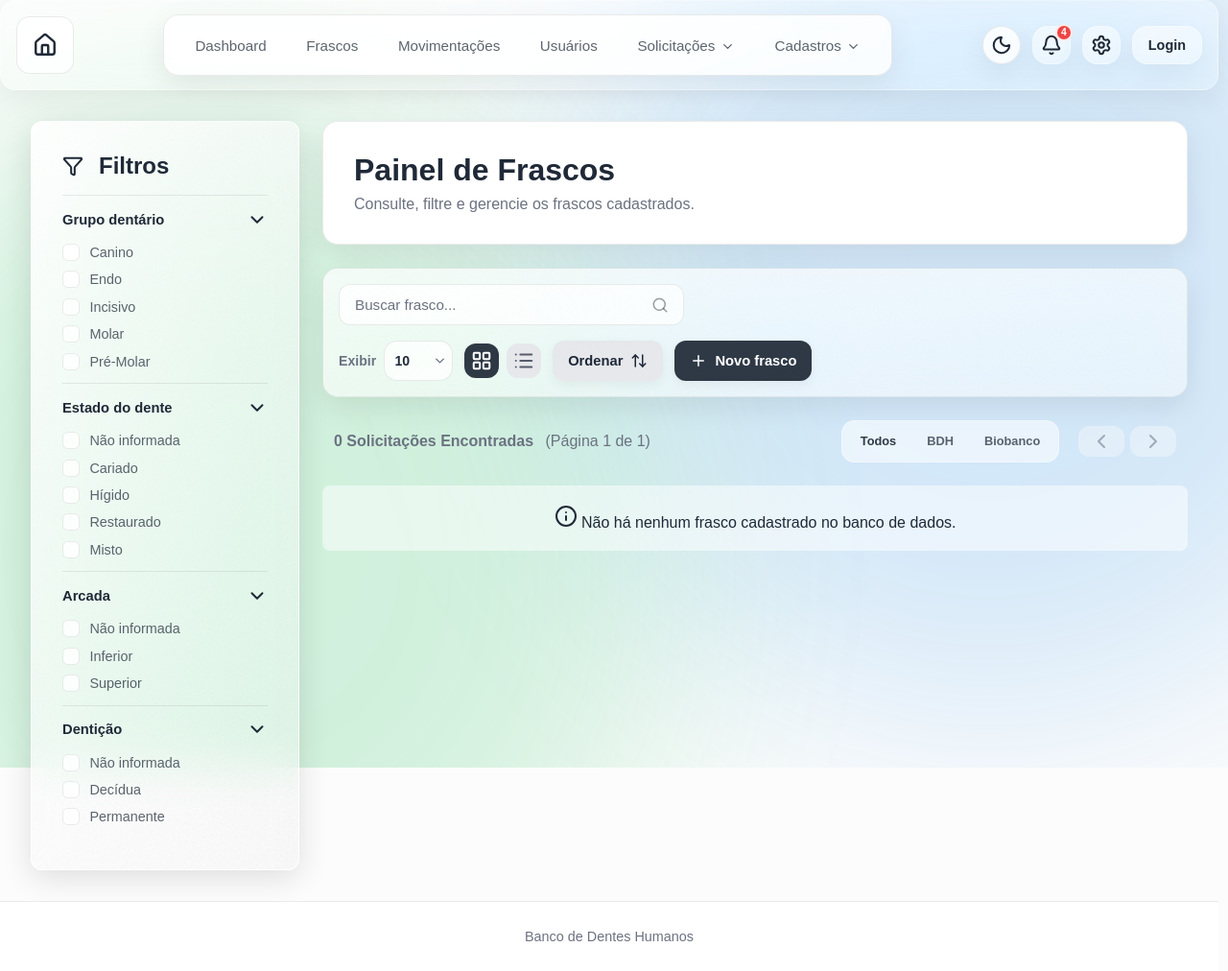
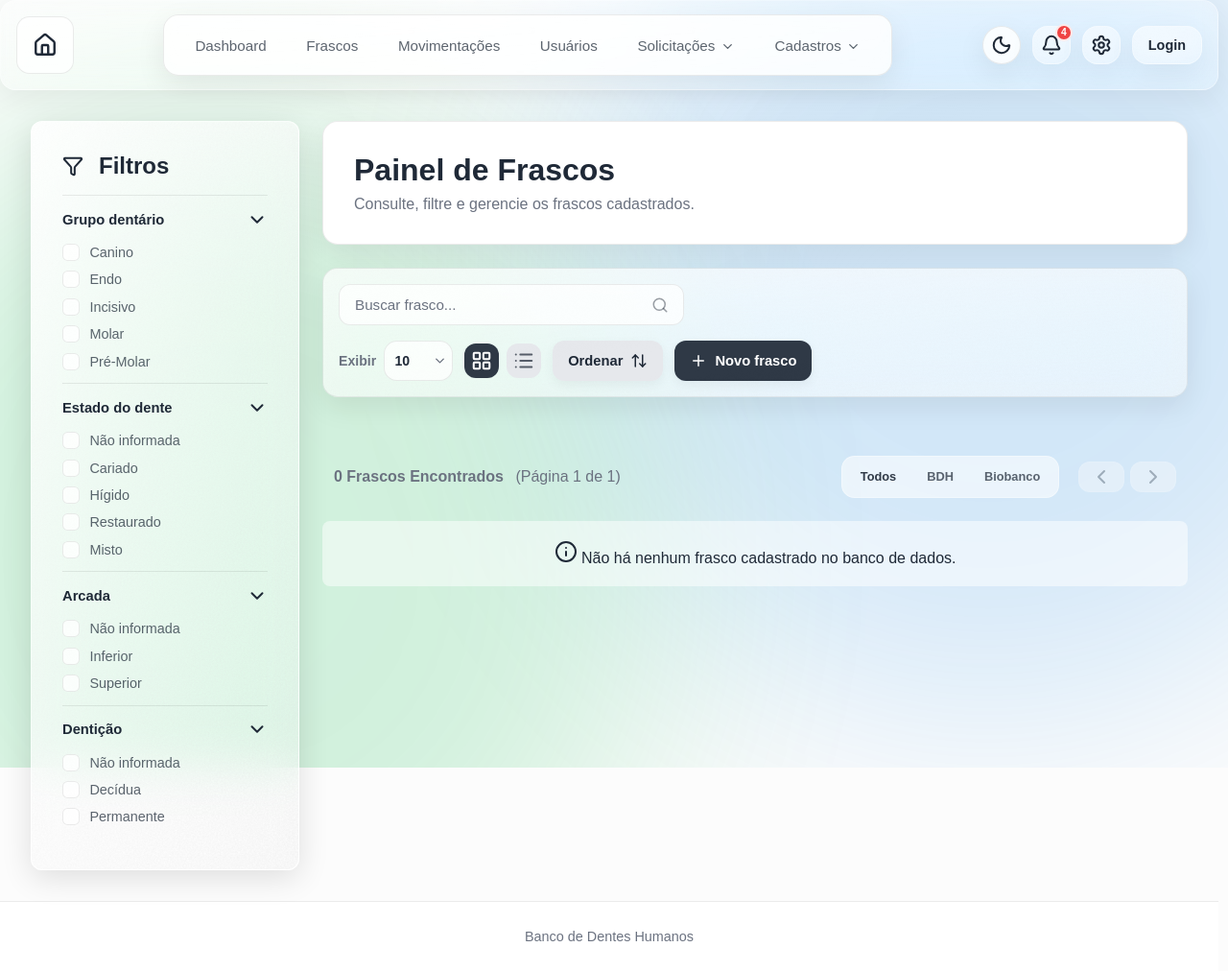
Before and after one commit to ribasMarcosEduardo/bancoDentes, a Spring Boot app: page /frasco/painel in a window 1280 px wide. Shown: the whole page at 96% size. Run offline with Spring Boot 4, Linux system fonts and the light colour scheme; data that the repository does not hold is empty; some web fonts are replaced.

Commit message:
fix: corrige bug de cards de filtros e corrige label de resultados encontrados nos painéis

```diff
--- a/src/main/resources/static/css/frascoForm.css
+++ /dev/null
@@ -1,6 +0,0 @@
-#frascoConteudo {
-    background-color: #ffffff;
-    padding: 2rem;
-    border-radius: 0.75rem;
-    box-shadow: 0 0.125rem 0.25rem rgba(0, 0, 0, 0.075);
-}
--- a/src/main/resources/static/js/filters.js
+++ b/src/main/resources/static/js/filters.js
@@ -12,15 +12,11 @@ function setupFilters() {
     const btnPrevPage = document.getElementById("btnPrevPage");
     const btnNextPage = document.getElementById("btnNextPage");
     const paginationInfo = document.getElementById("paginationInfo");
+    const paginationLabel = paginationInfo ? (paginationInfo.getAttribute("data-label") || "Resultados Encontrados") : "";
 
     let sortAscending = false;
     let currentPage = 1;
     let rowsPerPage = parseInt(pageSizeSelect ? pageSizeSelect.value : 10);
-
-    // Esconde a barra de filtros ativos no carregamento da página
-    if (activeFiltersBar) {
-        activeFiltersBar.style.display = 'none';
-    }
 
     // Configura o comportamento de abrir/fechar as seções do menu lateral de filtros
     sections.forEach((section) => {
@@ -153,7 +149,7 @@ function setupFilters() {
         });
 
         if (paginationInfo) {
-            paginationInfo.innerHTML = `${totalRows} Solicitações Encontradas <span style="font-weight: normal; margin-left: 8px;">(Página ${currentPage} de ${totalPages})</span>`;
+            paginationInfo.innerHTML = `${totalRows} ${paginationLabel} <span style="font-weight: normal; margin-left: 8px;">(Página ${currentPage} de ${totalPages})</span>`;
         }
 
         if (btnPrevPage) btnPrevPage.disabled = (currentPage === 1);
@@ -218,9 +214,7 @@ function setupFilters() {
         });
 
         if (activeFiltersBar) {
-            const hasActive = chipsByCheckbox.size > 0;
-            activeFiltersBar.style.display = hasActive ? '' : 'none';
-            activeFiltersBar.classList.toggle("has-active", hasActive);
+            activeFiltersBar.classList.toggle("has-active", chipsByCheckbox.size > 0);
         }
     }
 
--- a/src/main/resources/templates/painelAnalise/analiseList.html
+++ b/src/main/resources/templates/painelAnalise/analiseList.html
@@ -247,7 +247,7 @@
             <div class="list-panel">
                 <div class="pagination">
                     <div class="low-opacity">
-                        <strong id="paginationInfo" th:text="${#lists.size(solicitacoes)} + ' Solicitações Encontradas - Mais Recentes'">0 Solicitações Encontradas</strong>
+                        <strong id="paginationInfo" data-label="Solicitações Encontradas" th:text="${#lists.size(solicitacoes)} + ' Solicitações Encontradas - Mais Recentes'">0 Solicitações Encontradas</strong>
                     </div>
 
                     <div class="pagination__actions">
--- a/src/main/resources/templates/painelFrascos/frascosList.html
+++ b/src/main/resources/templates/painelFrascos/frascosList.html
@@ -166,7 +166,7 @@
       <div class="list-panel">
         <div class="pagination">
           <div class="low-opacity">
-            <strong id="paginationInfo" th:text="${#lists.size(frascos)} + ' Resultados Encontrados'">0 Resultados Encontrados</strong>
+            <strong id="paginationInfo" data-label="Frascos Encontrados" th:text="${#lists.size(frascos)} + ' Frascos Encontrados'">0 Frascos Encontrados</strong>
           </div>
           <div class="pagination__actions">
             <div class="sector-switch" id="sectorSwitch">
--- a/src/main/resources/templates/painelSolicitacao/solicitacaoList.html
+++ b/src/main/resources/templates/painelSolicitacao/solicitacaoList.html
@@ -200,7 +200,7 @@
                 <div class="list-panel">
                     <div class="pagination">
                         <div class="low-opacity">
-                            <strong id="paginationInfo"
+                            <strong id="paginationInfo" data-label="Solicitações Encontradas"
                                     th:text="${#lists.size(solicitacoes)} + ' Solicitações Encontradas'">0 Solicitações
                                 Encontradas</strong>
                         </div>
```
